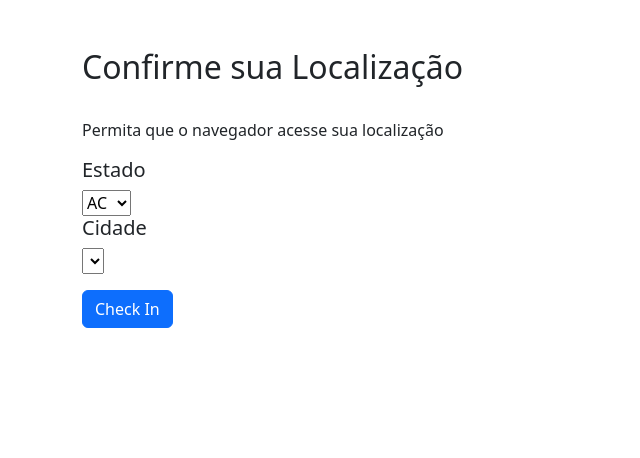
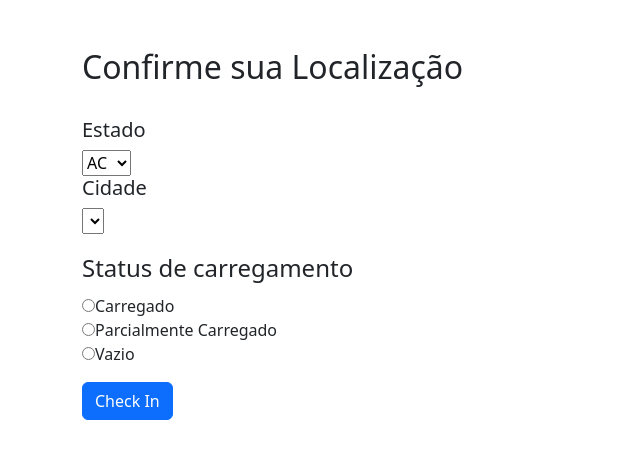
Before and after one commit to mhpillonetto/movimentto-frontend, a React (Create React App) app: page /checkin in a window 1280 px wide. Shown: the top 458 px of the page, without its empty margins (0-640 px from the left). Built offline with nearby package versions, Linux system fonts and the light colour scheme.

Commit message:
add: checkin status

```diff
--- a/src/components/form/registerForm.tsx
+++ b/src/components/form/registerForm.tsx
@@ -1,4 +1,4 @@
-import React, { useCallback, useState } from 'react'
+import React, { useCallback, useEffect, useState } from 'react'
 import { useNavigate } from 'react-router-dom'
 import Constants from '../../data/constants'
 import { createNewUser } from '../../services/Auth/createNewUser'
@@ -27,7 +27,6 @@ const RegisterForm = () => {
       [name]: value,
     })
   }, [formState])
-
 
 
   const handleSubmit = useCallback(async (event: React.FormEvent<HTMLFormElement>) => {
@@ -106,7 +105,7 @@ const RegisterForm = () => {
       />
 
       <div>
-        <label htmlFor="phoneNumberInput" className="form-label mt-3">
+        <label htmlFor="userTypeInput" className="form-label mt-3">
           Tipo de Usuário
         </label>
         <MvtSelect defaultValue="" selected={selectedUserType} options={[userType.motorista, userType.operador, userType.transportadora]} setSelected={setSelectedUserType} />
--- a/src/components/select/select.tsx
+++ b/src/components/select/select.tsx
@@ -13,7 +13,6 @@ type selectProps = {
 const MvtSelect = (props: selectProps) => {
     const handleChange = useCallback((event: React.ChangeEvent<HTMLSelectElement>) => {
         const currentSelected = event.currentTarget.value
-
         props.setSelected(currentSelected)
       }, [props.selected])
 
@@ -21,6 +20,7 @@ const MvtSelect = (props: selectProps) => {
     return (
         <div>
             <select className="form-selec mt-3 mb-3" aria-label="Default select example" onChange={handleChange}>
+                <option defaultValue={props.defaultValue}>Selecione uma opção</option>
                 {props.options.map(opt => {
                     return <option value={opt}>{opt}</option>
                 })}
--- a/src/pages/Checkin/index.tsx
+++ b/src/pages/Checkin/index.tsx
@@ -8,6 +8,7 @@ import statesList from '../../data/states.json';
 import citiesList from '../../data/cities.json';
 import { geocode } from '../../providers';
 import { forwardGeocoding } from '../../services/Geocoding/forwardGeocoding';
+import RadioButtonGroup from '../../components/ui/radioButtonGroup';
 
 const Checkin = () => {
   const navigate = useNavigate()
@@ -16,8 +17,9 @@ const Checkin = () => {
     city: "",
     state: ""
   })
+  const [filteredCitiesList, setFilteredCitiesList] = useState(['', ''])
+  const [status, setStatus] = useState('')
 
-  const [filteredCitiesList,setFilteredCitiesList] = useState(['',''])
 
   const handleSelectState = (selectedState) => {
     setLocation({
@@ -33,21 +35,29 @@ const Checkin = () => {
     })
   }
 
-  useEffect(()=>{
-    if(location.state){
+  const handleSelectStatus = (selectedStatus) => {
+    setStatus(selectedStatus.target.value)
+  }
+
+  useEffect(() => {
+    if (location.state) {
       const filtered = citiesList.estados
-      .filter(function (estado){
-        return estado.sigla === location.state;
-      })
+        .filter(function (estado) {
+          return estado.sigla === location.state;
+        })
       setFilteredCitiesList(filtered[0].cidades)
     }
-  },[location.state])
+  }, [location.state])
 
   const handleCheckin = async () => {
     try {
-      const position = await forwardGeocoding(location.city, location.state)
+      // const position = await forwardGeocoding(location.city, location.state)
+      const position = {
+        lat: -25.459935,
+        long: -49.280018
+      }
+      await checkin(position, location, status)
 
-      await checkin(position, location)
       window.alert('Check-in realizado com sucesso!')
       navigate('/cargas', { replace: true })
     }
@@ -56,11 +66,10 @@ const Checkin = () => {
     }
   }
 
-
   return (
     <div className='container mt-5'>
       <h2>Confirme sua Localização</h2><br />
-      <p>Permita que o navegador acesse sua localização</p>
+      {/* <p>Permita que o navegador acesse sua localização</p> */}
       <div>
         <h5>Estado</h5>
         <select onChange={event => handleSelectState(event.target.value)}>
@@ -74,11 +83,23 @@ const Checkin = () => {
         <h5>Cidade</h5>
         <select onChange={event => handleSelectCity(event.target.value)}>
           {
-            filteredCitiesList.map( city => {
+            filteredCitiesList.map(city => {
               return <option value={city}>{city}</option>
             })
           }
         </select>
+      </div>
+
+      <div className='mt-3'>
+        <RadioButtonGroup
+          label="Status de carregamento"
+          options={[
+            { name: "vehicleType", label: "Carregado", value: "Carregado" },
+            { name: "vehicleType", label: "Parcialmente Carregado", value: "Parcialmente Carregado" },
+            { name: "vehicleType", label: "Vazio", value: "Vazio" }
+          ]}
+          onChange={handleSelectStatus}
+        />
       </div>
 
       <button
--- a/src/services/Checkin/index.ts
+++ b/src/services/Checkin/index.ts
@@ -1,13 +1,14 @@
 import { http } from "../../providers"
 
-export const checkin = async (position, location) => {
+export const checkin = async (position, location, status) => {
     try {
         await http.post('/checkin', {
             username: localStorage.userName,
             lat: position.latitude,
             long: position.longitude,
             city: location.city,
-            state: location.state
+            state: location.state,
+            status
         })
 
     } catch (error) {
```
